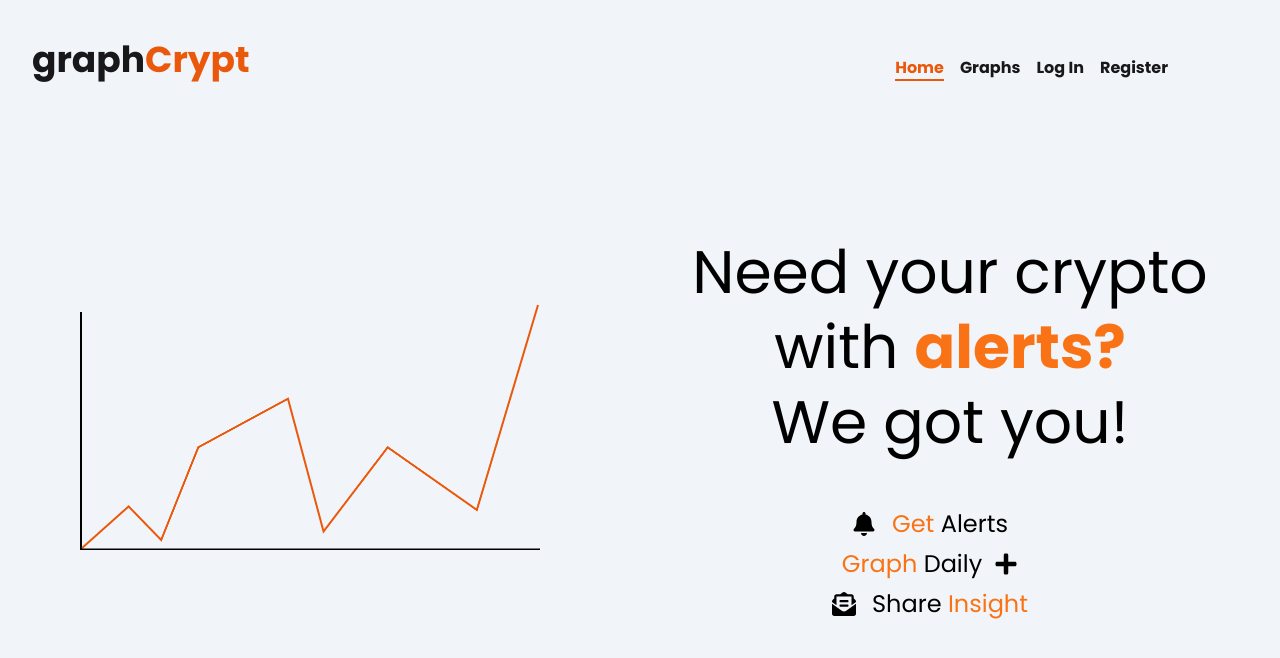
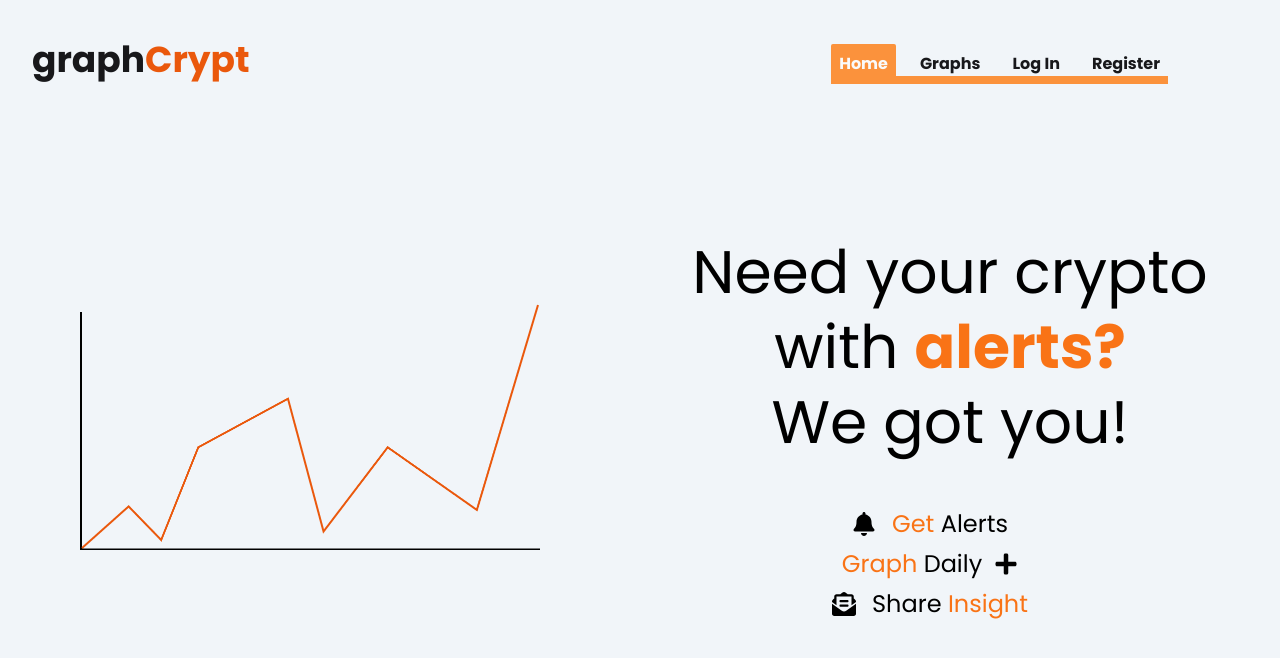
Before and after one commit to naekit/next-13-ref, a Next.js app: page / in a window 1280 px wide. Shown: the top 658 px of the page. Built offline with nearby package versions, Linux system fonts and the light colour scheme; no server answers.

Commit message:
added styling and tabinated active indicator

```diff
--- a/app/Header.tsx
+++ b/app/Header.tsx
@@ -15,7 +15,7 @@ const Header = () => {
 					<span className="text-zinc-900">graph</span>Crypt
 				</h1>
 			</Link>
-			<ul className="font-poppins flex space-x-4">
+			<ul className="font-poppins flex space-x-4 border-b-8 border-spacing-0 border-orange-400">
 				<li>
 					<NavLink path="/" targetSegment={null} label="Home" />
 				</li>
--- a/app/NavLink.tsx
+++ b/app/NavLink.tsx
@@ -12,8 +12,8 @@ export default function NavLink({ label, path, targetSegment }: any) {
 			href={path}
 			className={`${
 				isActive
-					? "text-orange-600 border-b-2 border-orange-600 font-bold"
-					: "text-zinc-900 font-bold"
+					? "text-zinc-50 font-bold bg-orange-400 p-2 rounded-tr-sm rounded-tl-sm"
+					: "text-zinc-900 font-bold p-2"
 			}`}
 		>
 			{label}
--- a/app/graphs/[graphId]/Graph.tsx
+++ b/app/graphs/[graphId]/Graph.tsx
@@ -55,7 +55,15 @@ const Graph = ({ paramObj }: any) => {
 
 			setData({
 				labels: res.prices.map((price: number[]) => {
-					return moment.unix(price[0] / 1000).format("YY MMM Do")
+					return moment
+						.unix(price[0] / 1000)
+						.format(
+							days <= 1
+								? "HH"
+								: days >= 360
+								? "YY MMM Do"
+								: "MMM Do"
+						)
 				}),
 				datasets: [
 					{
@@ -80,7 +88,7 @@ const Graph = ({ paramObj }: any) => {
 	return (
 		<div>
 			<div className="pl-10">
-				<h1 className="text-4xl font-bold text-orange-600">
+				<h1 className="text-4xl font-bold text-orange-600 ">
 					{paramObj.graphId}
 				</h1>
 				<select
@@ -108,7 +116,7 @@ const Graph = ({ paramObj }: any) => {
 					<option value={60}>60 days</option>
 					<option value={30}>30 days</option>
 					<option value={7}>7 days</option>
-					<option value={1}>1 days</option>
+					<option value={1}>1 day</option>
 				</select>
 			</div>
 			{!data ? (
```
